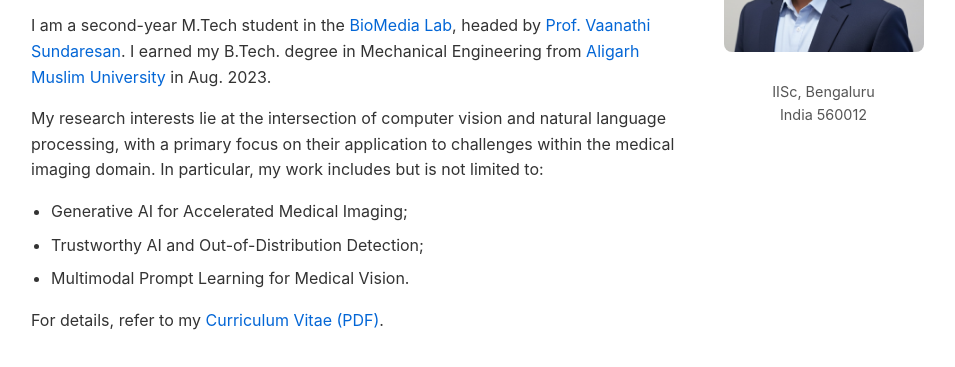
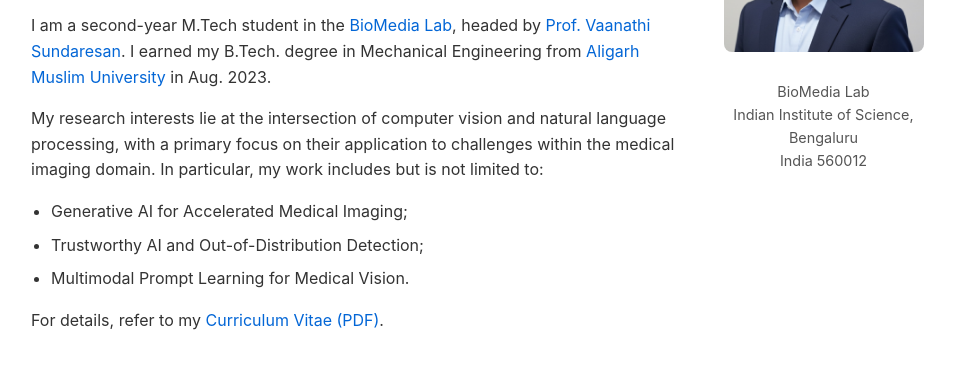
Before and after one commit to sandeepk9675/sandeepk9675.github.io, a plain HTML site: page index.html in a window 1280 px wide. Shown: the part 243-610 px from the top of the page, without its empty margins (159-1114 px from the left). Drawn offline with Linux system fonts and the light colour scheme.

Commit message:
Update address details in index.html

```diff
--- a/index.html
+++ b/index.html
@@ -29,7 +29,8 @@
         <div class="sidebar">
             <img src="profile.jpeg" alt="Sandeep Kumar">
             <address>
-                IISc, Bengaluru<br>
+                BioMedia Lab<br>
+                Indian Institute of Science, Bengaluru<br>
                 India 560012
             </address>
         </div>
```
